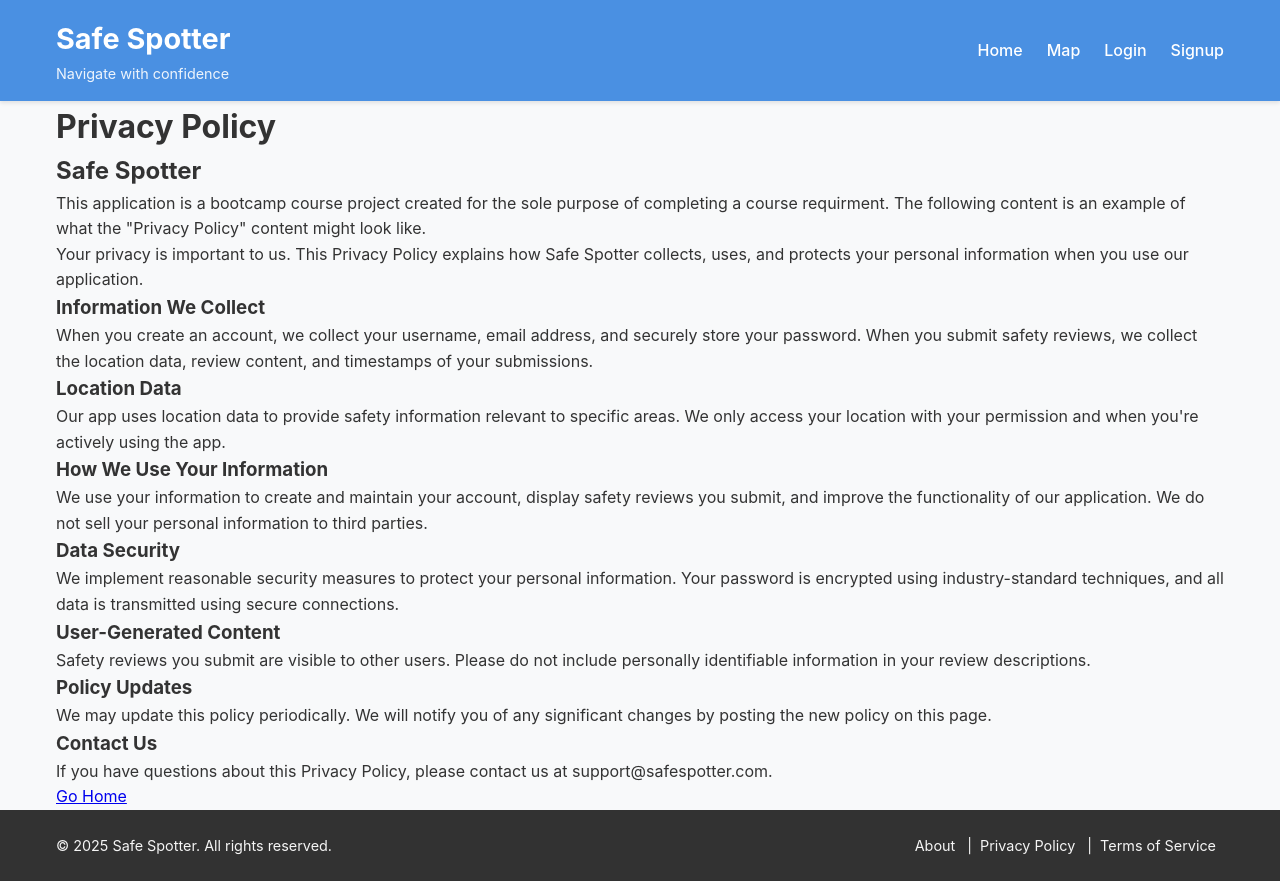
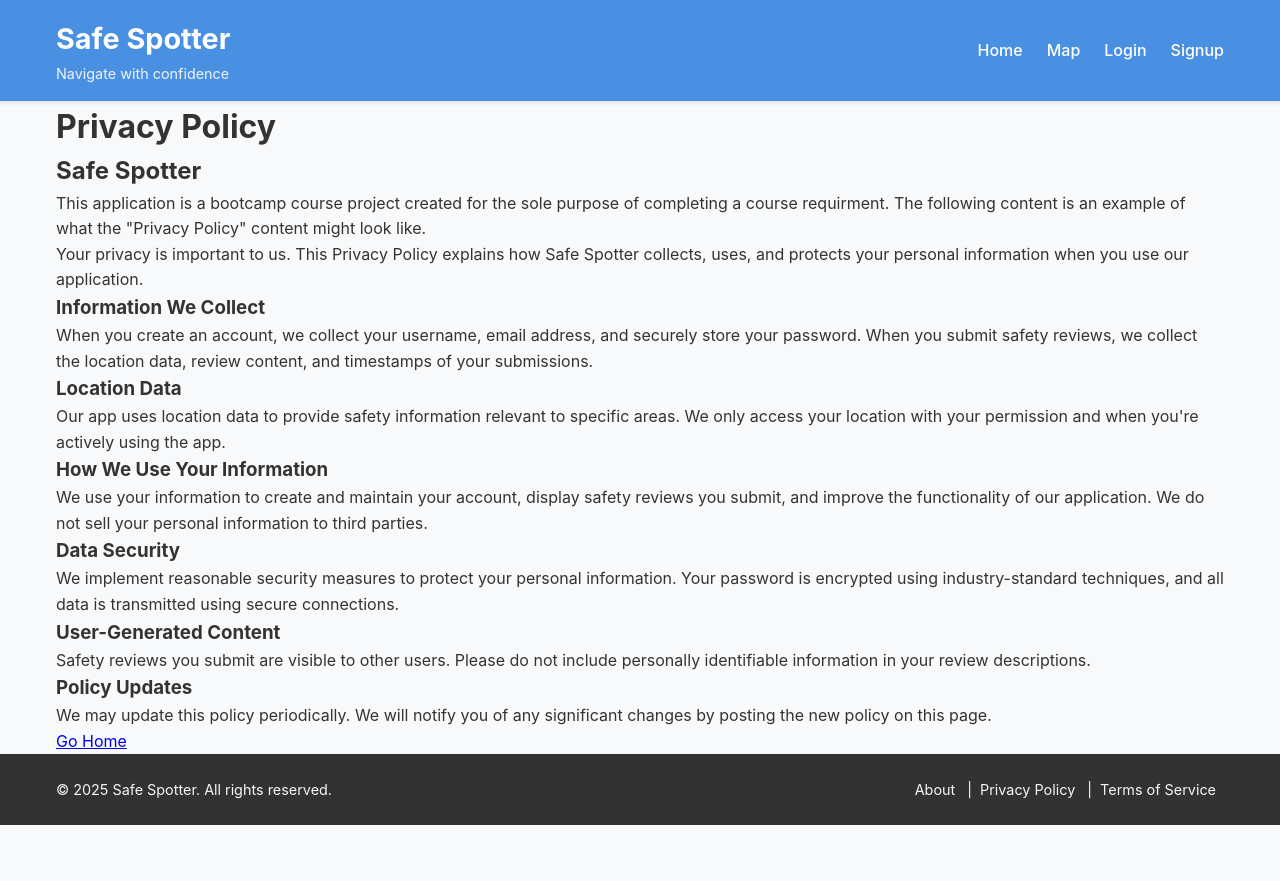
Before and after one commit to noIDEA-tech/3-MERN-SPA-dreamgirls, a React (Vite) app in the folder client/: page /privacy in a window 1280 px wide. After the commit the page ends 825 px from the top, so only its background shows below. Built offline with nearby package versions, Linux system fonts and the light colour scheme; no server answers.

Commit message:
remove contact information section from Privacy Policy page

```diff
--- a/client/src/pages/PrivacyPolicy.tsx
+++ b/client/src/pages/PrivacyPolicy.tsx
@@ -31,9 +31,6 @@ const PrivacyPolicy: React.FC = () => {
             <h3>Policy Updates</h3>
             <p>We may update this policy periodically. We will notify you of any significant changes by posting the new policy on this page.</p>
 
-            <h3>Contact Us</h3>
-            <p>If you have questions about this Privacy Policy, please contact us at support@safespotter.com.</p>
-
           <Link to="/" className="btn btn-primary">
             Go Home
           </Link>
```
